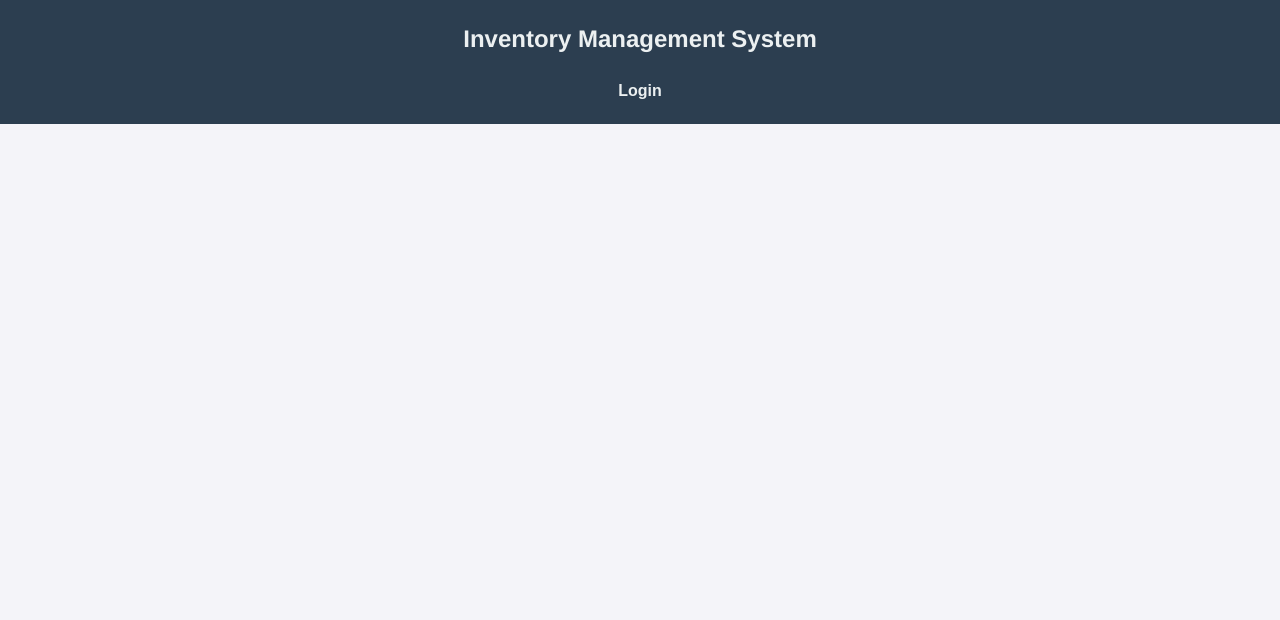
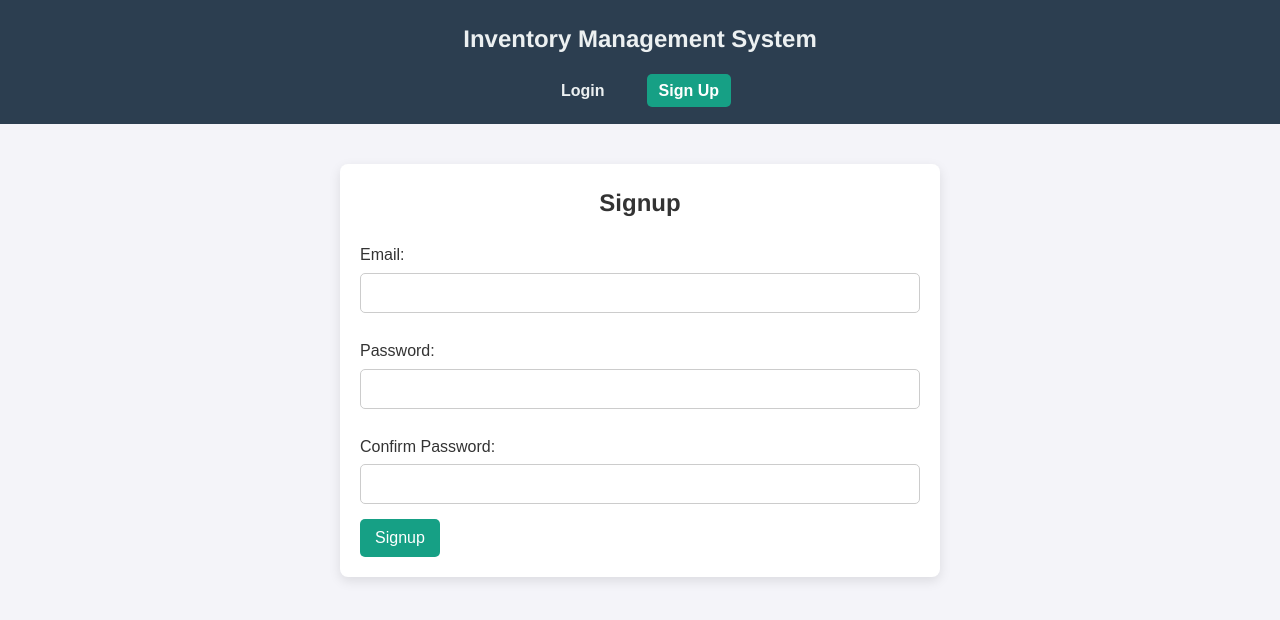
Before and after one commit to sephclt/inventory-management, a React (Create React App) app: page /signup in a window 1280 px wide. Shown: the top 620 px of the page. Built offline with nearby package versions, Linux system fonts and the light colour scheme; no server answers.

Commit message:
signup done

```diff
--- a/src/pages/Home.js
+++ b/src/pages/Home.js
@@ -2,6 +2,7 @@ import React from "react";
 import { Routes, Route, NavLink, useNavigate } from "react-router-dom";
 import Dashboard from "./Dashboard";
 import Login from "./Login";
+import Signup from "./Signup";
 import InventoryForm from "./InventoryForm";
 import Feedback from "./Feedback";
 import { useAuth } from "../contexts/authContext";
@@ -39,9 +40,14 @@ function Home() {
             </button>
           </>
         ) : (
-          <NavLink to="/login" activeClassName="active">
-            Login
-          </NavLink>
+          <>
+            <NavLink to="/login" activeClassName="active">
+              Login
+            </NavLink>
+            <NavLink to="/signup" activeClassName="active">
+              Sign Up
+            </NavLink>
+          </>
         )}
       </nav>
 
@@ -52,6 +58,7 @@ function Home() {
           <Route path="/inventory/new" element={<InventoryForm />} />
           <Route path="/feedback" element={<Feedback />} />
           <Route path="/login" element={<Login />} />
+          <Route path="/signup" element={<Signup />} />
         </Routes>
       </main>
     </div>
--- a/src/pages/Signup.js
+++ b/src/pages/Signup.js
@@ -1,30 +1,39 @@
 import React, { useState } from "react";
-import { getFirestore, collection, addDoc } from "firebase/firestore";
-import { getApp } from "firebase/app";
-import { useNavigate } from "react-router-dom"; // Import useNavigate
+import { Navigate } from "react-router-dom";
+import { useAuth } from "../contexts/authContext";
+import { doCreateUserWithEmailAndPassword } from "../firebase/auth";
 
 export default function Signup() {
   const [email, setEmail] = useState("");
   const [password, setPassword] = useState("");
-  const navigate = useNavigate(); // Initialize useNavigate
+  const [confirmPassword, setConfirmPassword] = useState("");
+  const [isRegistering, setIsRegistering] = useState(false);
+  const [success, setSuccess] = useState(false);
+  const [errorMessage, setErrorMessage] = useState("");
 
   const handleSubmit = async (e) => {
     e.preventDefault();
-    const db = getFirestore(getApp()); // Initialize Firestore
-    try {
-      await addDoc(collection(db, "users"), {
-        email: email,
-        password: password,
-      });
-      alert("Signup form submitted!");
-      navigate("/login"); // Redirect to Login page
-    } catch (error) {
-      console.error("Error adding document: ", error);
+    if (password !== confirmPassword) {
+      setErrorMessage("Passwords do not match");
+      return;
+    } else {
+      if (!isRegistering) {
+        setIsRegistering(true);
+        setErrorMessage("");
+        try {
+          await doCreateUserWithEmailAndPassword(email, password);
+          setSuccess(true);
+        } catch (err) {
+          setErrorMessage("Failed to create an account. Please try again.");
+          setIsRegistering(false);
+        }
+      }
     }
   };
 
   return (
     <div>
+      {success && <Navigate to={"/dashboard"} replace={true} />}
       <form onSubmit={handleSubmit}>
         <h2>Signup</h2>
         <label>Email:</label>
@@ -41,6 +50,14 @@ export default function Signup() {
           onChange={(e) => setPassword(e.target.value)}
           required
         />
+        <label>Confirm Password:</label>
+        <input
+          type="password"
+          value={confirmPassword}
+          onChange={(e) => setConfirmPassword(e.target.value)}
+          required
+        />
+        {errorMessage && <p style={{ color: "red" }}>{errorMessage}</p>}
         <button type="submit">Signup</button>
       </form>
     </div>
```
